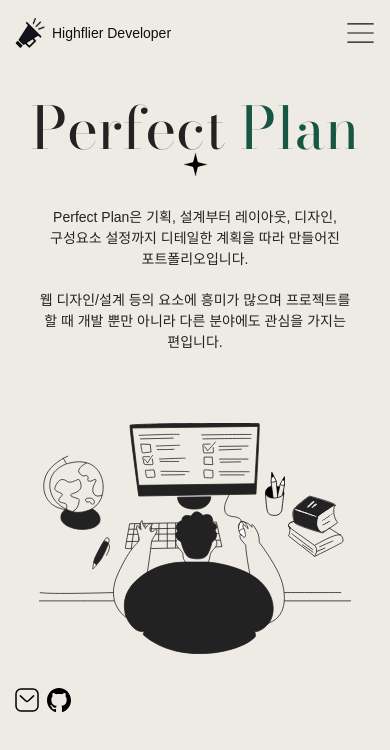
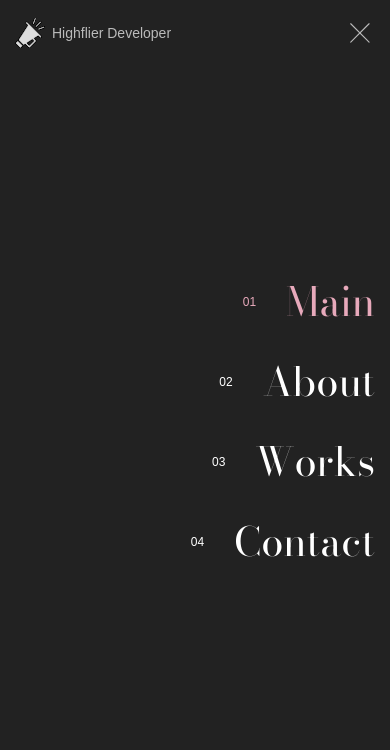
Before and after one commit to KimHyunLo/PERFAN, a React (Vite) app: page / in a window 390 px wide. Both pictures are taken after a click on the element "portfolio". Shown: the top 750 px of the page. Built offline with nearby package versions, Linux system fonts and the light colour scheme; a web font is replaced by a local one.

Commit message:
update: SideMenu Ui 추가

```diff
--- a/index.html
+++ b/index.html
@@ -5,7 +5,7 @@
     <meta name="viewport" content="width=device-width, initial-scale=1.0" />
     <link rel="preconnect" href="https://fonts.googleapis.com" />
     <link rel="preconnect" href="https://fonts.gstatic.com" crossorigin />
-    <link href="https://fonts.googleapis.com/css2?family=Bodoni+Moda:ital,opsz,wght@0,6..96,400..900;1,6..96,400..900&display=swap" rel="stylesheet" />
+    <link href="https://fonts.googleapis.com/css2?family=Bodoni+Moda&display=swap" rel="stylesheet" />
     <title>PERFAN</title>
   </head>
   <body>
--- a/src/components/Header.jsx
+++ b/src/components/Header.jsx
@@ -1,5 +1,8 @@
 import { Link } from 'react-router-dom'
 import styled from 'styled-components'
+import SideMenu from './SideMenu'
+import { SideMenuContext } from '../context/SideMenuContext'
+import { useCustomContext } from '../hooks/useCustomContext'
 
 const StyledHeaderLayout = styled.div`
   position: fixed;
@@ -80,11 +83,17 @@ const HeaderItem = styled.div`
         width: 30px;
         height: 20px;
       }
+
+      &.close-btn::before {
+        background-image: url(close.svg);
+      }
     }
   }
 `
 
 export default function Header() {
+  const { isMenuOpen, toggleSideMenu } = useCustomContext(SideMenuContext)
+
   return (
     <StyledHeaderLayout>
       <HeaderTitle>
@@ -94,8 +103,11 @@ export default function Header() {
       </HeaderTitle>
       <HeaderSide>
         <HeaderItem className="left-item">Highflier Developer</HeaderItem>
-        <HeaderItem className="right-item">portfolio</HeaderItem>
+        <HeaderItem className={`right-item ${isMenuOpen ? 'close-btn' : ''}`} onClick={toggleSideMenu}>
+          portfolio
+        </HeaderItem>
       </HeaderSide>
+      {isMenuOpen && <SideMenu />}
     </StyledHeaderLayout>
   )
 }
--- /dev/null
+++ b/src/components/SideMenu.jsx
@@ -0,0 +1,93 @@
+import { createPortal } from 'react-dom'
+import { useLocation, useNavigate } from 'react-router-dom'
+import styled from 'styled-components'
+import { SideMenuContext } from '../context/SideMenuContext'
+import { useCustomContext } from '../hooks/useCustomContext'
+
+const StyledMenu = styled.ul`
+  position: fixed;
+  inset: 0;
+  display: flex;
+  flex-direction: column;
+  align-items: end;
+  justify-content: center;
+  gap: 40px;
+  background-color: var(--black);
+  padding: 0 30px;
+
+  @media only screen and (max-width: 640px) {
+    padding: 0 15px;
+  }
+`
+
+const StyledItem = styled.div`
+  color: white;
+  display: flex;
+  align-items: center;
+  gap: 30px;
+  cursor: pointer;
+
+  &.active {
+    color: var(--active-difference);
+  }
+
+  .path {
+    font-family: 'Bodoni Moda', sans-serif;
+    text-transform: capitalize;
+    font-size: 70px;
+    line-height: 1;
+  }
+
+  @media only screen and (max-width: 640px) {
+    .number {
+      font-size: 12px;
+    }
+
+    .path {
+      font-size: 40px;
+    }
+  }
+`
+
+function SideMenu() {
+  const { pathname } = useLocation()
+  const navigate = useNavigate()
+  const { toggleSideMenu } = useCustomContext(SideMenuContext)
+
+  function handleClick(path) {
+    navigate(path)
+    toggleSideMenu()
+  }
+
+  return createPortal(
+    <StyledMenu>
+      <li>
+        <StyledItem className={`${pathname === '/' ? 'active' : ''}`} onClick={() => handleClick('/')}>
+          <div className="number">01</div>
+          <div className="path">main</div>
+        </StyledItem>
+      </li>
+      <li>
+        <StyledItem className={`${pathname === '/about' ? 'active' : ''}`} onClick={() => handleClick('/about')}>
+          <div className="number">02</div>
+          <div className="path">about</div>
+        </StyledItem>
+      </li>
+      <li>
+        <StyledItem className={`${pathname === '/works' ? 'active' : ''}`} onClick={() => handleClick('/works')}>
+          <div className="number">03</div>
+          <div className="path">works</div>
+        </StyledItem>
+      </li>
+      <li>
+        <StyledItem className={`${pathname === '/contact' ? 'active' : ''}`} onClick={() => handleClick('/contact')}>
+          <div className="number">04</div>
+          <div className="path">contact</div>
+        </StyledItem>
+      </li>
+    </StyledMenu>,
+    document.body,
+  )
+}
+
+export default SideMenu
--- /dev/null
+++ b/src/context/SideMenuContext.jsx
@@ -0,0 +1,30 @@
+import { createContext, useEffect, useState } from 'react'
+
+const SideMenuContext = createContext()
+
+function SideMenuProvider({ children }) {
+  const [isMenuOpen, setIsMenuOpen] = useState(false)
+
+  function toggleSideMenu() {
+    setIsMenuOpen((isOpen) => !isOpen)
+  }
+
+  useEffect(
+    function () {
+      if (isMenuOpen) {
+        document.querySelector('body').style.overflow = 'hidden'
+      } else {
+        document.querySelector('body').style.overflow = 'auto'
+      }
+
+      return () => {
+        document.querySelector('body').style.overflow = 'auto'
+      }
+    },
+    [isMenuOpen],
+  )
+
+  return <SideMenuContext.Provider value={{ isMenuOpen, setIsMenuOpen, toggleSideMenu }}>{children}</SideMenuContext.Provider>
+}
+
+export { SideMenuProvider, SideMenuContext }
--- /dev/null
+++ b/src/hooks/useCustomContext.js
@@ -0,0 +1,7 @@
+import { useContext } from 'react'
+
+export function useCustomContext(customContext) {
+  const context = useContext(customContext)
+  if (context === undefined) throw new Error('SideMenuContext is undefined')
+  return context
+}
--- a/src/main.jsx
+++ b/src/main.jsx
@@ -9,6 +9,7 @@ import About from './routes/About'
 import Works from './routes/Works'
 import Contact from './routes/Contact'
 import Main from './routes/Main'
+import { SideMenuProvider } from './context/SideMenuContext'
 
 const router = createBrowserRouter([
   {
@@ -38,6 +39,8 @@ const router = createBrowserRouter([
 
 ReactDOM.createRoot(document.getElementById('root')).render(
   <React.StrictMode>
-    <RouterProvider router={router} />
+    <SideMenuProvider>
+      <RouterProvider router={router} />
+    </SideMenuProvider>
   </React.StrictMode>,
 )
--- a/src/routes/Layout.jsx
+++ b/src/routes/Layout.jsx
@@ -9,11 +9,11 @@ const StyledMain = styled.main`
   margin-top: 50vh;
 
   @media only screen and (max-width: 1024px) {
-    margin-top: 35vh;
+    margin-top: 40vh;
   }
 
   @media only screen and (max-width: 640px) {
-    margin-top: 18vh;
+    margin-top: 24vh;
   }
 `
 
--- a/src/routes/Main.jsx
+++ b/src/routes/Main.jsx
@@ -121,7 +121,6 @@ const StyledFooter = styled.footer`
 
   @media only screen and (max-width: 1024px) {
     position: relative;
-    bottom: auto;
   }
 
   @media only screen and (max-width: 640px) {
```
Also changed, not shown: public/close.svg (added).
